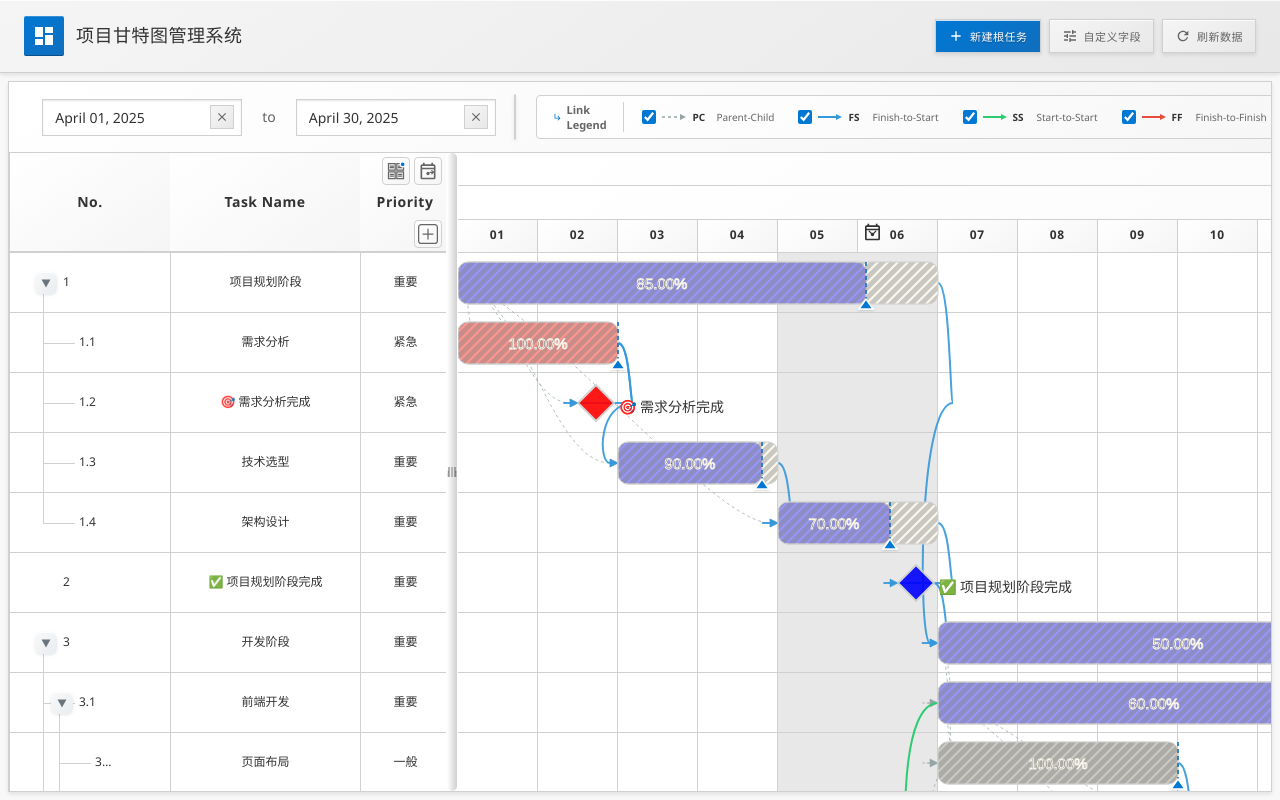
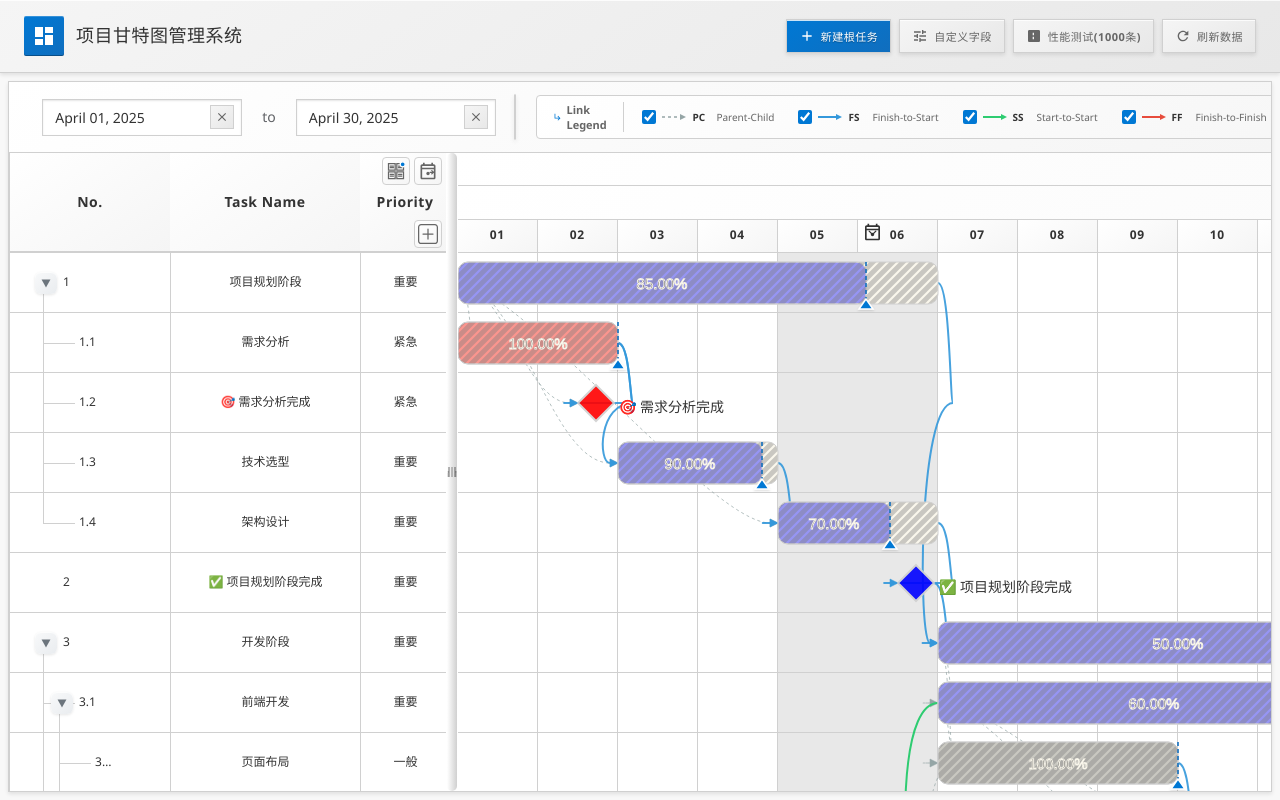
Before and after one commit to lee576/vue3-gantt, a Vue app: page / in a window 1280 px wide. Built offline with nearby package versions, Linux system fonts and the light colour scheme.

Commit message:
feat(gantt): 添加性能测试模式切换功能并优化虚拟滚动渲染逻辑

```diff
--- a/src/App.vue
+++ b/src/App.vue
@@ -22,6 +22,13 @@
               d="M3 17v2h6v-2H3zM3 5v2h10V5H3zm10 16v-2h8v-2h-8v-2h-2v6h2zM7 9v2H3v2h4v2h2V9H7zm14 4v-2H11v2h10zm-6-4h2V7h4V5h-4V3h-2v6z" />
           </svg>
           自定义字段
+        </button>
+        <button class="metro-btn" @click="togglePerformanceTest">
+          <svg width="16" height="16" viewBox="0 0 24 24" fill="currentColor">
+            <path
+              d="M19 3H5c-1.1 0-2 .9-2 2v14c0 1.1.9 2 2 2h14c1.1 0 2-.9 2-2V5c0-1.1-.9-2-2-2zm-7 14h-2v-4h2v4zm0-6h-2V7h2v4z" />
+          </svg>
+          {{ isPerformanceTest ? '切换正常数据' : '性能测试(1000条)' }}
         </button>
         <button class="metro-btn" @click="refreshData">
           <svg width="16" height="16" viewBox="0 0 24 24" fill="currentColor">
@@ -76,11 +83,14 @@ import { useMessage } from './composables/useMessage';
 import { useCustomFields } from './composables/useCustomFields';
 import { useTaskManagement } from './composables/useTaskManagement';
 import { taskApi } from './services/taskApi';
-import { getMockResponse } from './mock/mockData';
+import { getMockResponse, getPerformanceTestResponse } from './mock/mockData';
 
 // 初始化 Composables
 const messageToast = useMessage();
 const customFieldsManagement = useCustomFields();
+
+// 性能测试模式
+const isPerformanceTest = ref(false);
 
 // 定义数据配置
 const dataConfig = ref<DataConfig>({
@@ -235,6 +245,21 @@ const refreshData = async () => {
   }
 };
 
+// 切换性能测试模式
+const togglePerformanceTest = async () => {
+  isPerformanceTest.value = !isPerformanceTest.value;
+  try {
+    const startDate = dataConfig.value.queryStartDate || dayjs().startOf('month').format('YYYY-MM-DD');
+    const endDate = dataConfig.value.queryEndDate || dayjs().endOf('month').format('YYYY-MM-DD');
+    await eventConfig.value.queryTask(startDate, endDate);
+    const modeText = isPerformanceTest.value ? '性能测试模式' : '正常数据模式';
+    messageToast.showMessage(`已切换到${modeText}`, 'success');
+  } catch (error) {
+    console.error('切换模式失败:', error);
+    messageToast.showMessage('切换失败，请稍后重试', 'error');
+  }
+};
+
 // 定义事件配置
 const eventConfig = ref<EventConfig>({
   addRootTask: () => {
@@ -265,8 +290,7 @@ const eventConfig = ref<EventConfig>({
     dataConfig.value.queryStartDate = queryStart;
     dataConfig.value.queryEndDate = queryEnd;
 
-    // 使用导入的 mock 数据
-    const mockResponse = getMockResponse();
+    const mockResponse = isPerformanceTest.value ? getPerformanceTestResponse() : getMockResponse();
 
     dataConfig.value.dataSource = customFieldsManagement.processTasksWithCustomFields(mockResponse.tasks);
     dataConfig.value.dependencies = mockResponse.dependencies;
--- a/src/components/gantt/composables/PerformanceConfig.ts
+++ b/src/components/gantt/composables/PerformanceConfig.ts
@@ -51,7 +51,7 @@ export const PerformanceConfig = {
   DEBOUNCE_DELAY: 300,
 
   // 虚拟滚动：上下缓冲区的行数
-  VIRTUAL_SCROLL_BUFFER: 50,
+  VIRTUAL_SCROLL_BUFFER: 30,
 
   // 是否启用虚拟滚动
   ENABLE_VIRTUAL_SCROLL: true,
@@ -66,7 +66,7 @@ export const PerformanceConfig = {
   BATCH_UPDATE_DELAY: 16, // 约60fps
 
   // 启用虚拟滚动的任务数量阈值
-  VIRTUAL_SCROLL_THRESHOLD: 20,
+  VIRTUAL_SCROLL_THRESHOLD: 100,
 
   // 是否使用CSS网格背景替代cell div
   USE_CSS_GRID_BACKGROUND: true,
--- a/src/components/gantt/links/TaskLinks.vue
+++ b/src/components/gantt/links/TaskLinks.vue
@@ -12,7 +12,48 @@
       overflow: 'visible'
     }"
   >
-    <!-- 渲染所有连线 -->
+    <!-- 虚拟滚动：只渲染可见区域的连线 -->
+    <template v-if="useVirtualScroll">
+      <g v-for="link in visibleLinks" :key="link.id">
+        <!-- 连线路径 -->
+        <path
+          :d="link.path"
+          :stroke="getLinkStyle(link.type).color"
+          :stroke-width="getLinkStyle(link.type).width"
+          :stroke-dasharray="getLinkStyle(link.type).dashArray"
+          fill="none"
+          :class="['task-link', link.type, {
+            'dash-animated': isDashedLine(link.type) && linkConfig.enableDashAnimation
+          }]"
+          :style="getDashAnimationStyle(link)"
+        />
+
+        <!-- 箭头 -->
+        <polygon
+          v-if="linkConfig.showArrow && link.arrowPoints && link.arrowPoints.length > 0"
+          :points="link.arrowPoints"
+          :fill="getLinkStyle(link.type).color"
+          :stroke="getLinkStyle(link.type).color"
+          :stroke-width="0.5"
+          class="task-link-arrow"
+        />
+
+        <!-- 连线标签（可选） -->
+        <text
+          v-if="link.label && linkConfig.showLabels"
+          :x="link.labelX"
+          :y="link.labelY"
+          :fill="linkConfig.labelColor"
+          :font-size="linkConfig.labelFontSize"
+          text-anchor="middle"
+          class="task-link-label"
+        >
+          {{ link.label }}
+        </text>
+      </g>
+    </template>
+    <!-- 普通模式：渲染所有连线 -->
+    <template v-else>
       <g v-for="link in links" :key="link.id">
         <!-- 连线路径 -->
         <path
@@ -50,14 +91,16 @@
           {{ link.label }}
         </text>
       </g>
+    </template>
   </svg>
 </template>
 
 <script lang="ts">
-import { defineComponent, watch, ref, onMounted, onUnmounted } from 'vue';
+import { defineComponent, watch, ref, onMounted, onUnmounted, computed } from 'vue';
 import { store } from '../state/Store';
 import { LinkType, LinkPathType, type LinkConfig, type TaskLink } from '../types/Types';
 import { linkDataManager } from '../composables/LinkConfig';
+import { PerformanceConfig } from '../composables/PerformanceConfig';
 
 
 
@@ -101,6 +144,35 @@ export default defineComponent({
   },
   setup(props) {
     const links = ref<TaskLink[]>([]);
+
+    // 虚拟滚动状态
+    const scrollTop = ref(0);
+    const containerHeight = ref(0);
+
+    // 判断是否启用虚拟滚动
+    const useVirtualScroll = computed(() => {
+      return PerformanceConfig.ENABLE_VIRTUAL_SCROLL &&
+             links.value.length >= PerformanceConfig.VIRTUAL_SCROLL_THRESHOLD;
+    });
+
+    // 计算可见区域的连线
+    const visibleLinks = computed(() => {
+      if (!useVirtualScroll.value) return links.value;
+
+      const buffer = PerformanceConfig.VIRTUAL_SCROLL_BUFFER * 60; // 缓冲区像素高度
+      const viewStart = scrollTop.value - buffer;
+      const viewEnd = scrollTop.value + containerHeight.value + buffer;
+
+      return links.value.filter(link => {
+        // 检查连线是否在可见区域内
+        const sourceY = link.sourceY || 0;
+        const targetY = link.targetY || 0;
+        const minY = Math.min(sourceY, targetY);
+        const maxY = Math.max(sourceY, targetY);
+
+        return maxY >= viewStart && minY <= viewEnd;
+      });
+    });
 
     // 获取任务位置信息
     const getTaskPosition = (taskId: string) => {
@@ -830,6 +902,10 @@ export default defineComponent({
     };
 
     // 更新连线
+    let updateLinksRafId: number | null = null;
+    let lastUpdateTime = 0;
+    const UPDATE_THROTTLE = 50; // 50ms 节流
+
     // 获取所有被折叠的子任务ID集合（递归）
     const getAllCollapsedChildren = (parentId: any): Set<any> => {
       const collapsedChildren = new Set<any>();
@@ -861,6 +937,23 @@ export default defineComponent({
     };
 
     const updateLinks = () => {
+      const now = Date.now();
+      const timeSinceLastUpdate = now - lastUpdateTime;
+
+      // 节流：如果距离上次更新时间太短，则跳过
+      if (timeSinceLastUpdate < UPDATE_THROTTLE) {
+        if (updateLinksRafId) {
+          cancelAnimationFrame(updateLinksRafId);
+        }
+        updateLinksRafId = requestAnimationFrame(() => {
+          updateLinks();
+          updateLinksRafId = null;
+        });
+        return;
+      }
+
+      lastUpdateTime = now;
+
       const newLinks: TaskLink[] = [];
 
       // 获取连线类型显示配置
@@ -906,7 +999,9 @@ export default defineComponent({
                 path,
                 arrowPoints,
                 labelX: childPos.centerX,
-                labelY: childPos.centerY - 10
+                labelY: childPos.centerY - 10,
+                sourceY: parentPos.centerY,
+                targetY: childPos.centerY
               });
             }
           }
@@ -985,7 +1080,9 @@ export default defineComponent({
             arrowPoints,
             label: labelMap[dep.type] || '',
             labelX: (sourcePos.centerX + targetPos.centerX) / 2,
-            labelY: (sourcePos.centerY + targetPos.centerY) / 2 - 10
+            labelY: (sourcePos.centerY + targetPos.centerY) / 2 - 10,
+            sourceY: sourcePos.centerY,
+            targetY: targetPos.centerY
           });
         }
       });
@@ -1045,6 +1142,12 @@ export default defineComponent({
         cancelAnimationFrame(scrollRafId);
       }
       scrollRafId = requestAnimationFrame(() => {
+        // 更新虚拟滚动状态
+        const tableContent = document.querySelector('.table .content') as HTMLElement;
+        if (tableContent) {
+          scrollTop.value = tableContent.scrollTop;
+          containerHeight.value = tableContent.clientHeight;
+        }
         updateLinks();
         scrollRafId = null;
       });
@@ -1166,6 +1269,8 @@ export default defineComponent({
 
     return {
       links,
+      visibleLinks,
+      useVirtualScroll,
       updateLinks,
       getLinkStyle,
       isDashedLine,
--- a/src/mock/mockData.ts
+++ b/src/mock/mockData.ts
@@ -481,3 +481,92 @@ export const getMockResponse = (): MockResponse => {
     ]
   };
 };
+
+export const getPerformanceTestResponse = (): MockResponse => {
+  const currentMonth = dayjs().format('YYYY-MM');
+  const tasks: MockTask[] = [];
+  const dependencies: MockDependency[] = [];
+  const priorities = ['紧急', '重要', '一般', '不重要'];
+  const taskTypes = ['开发', '测试', '设计', '文档', '部署', '优化', '修复', '分析', '规划', '维护'];
+
+  const generateTasks = (parentId: string, level: number, count: number, startDateOffset: number) => {
+    const generatedTasks: MockTask[] = [];
+    for (let i = 0; i < count; i++) {
+      const taskId = `${parentId}-${i}`;
+      const taskType = taskTypes[Math.floor(Math.random() * taskTypes.length)];
+      const priority = priorities[Math.floor(Math.random() * priorities.length)];
+      const duration = Math.floor(Math.random() * 5) + 1;
+      const startDate = dayjs(`${currentMonth}-01`).add(startDateOffset + i, 'day');
+      const endDate = startDate.add(duration, 'day');
+      const progress = (Math.random() * 100).toFixed(2);
+
+      generatedTasks.push({
+        id: taskId,
+        pid: parentId,
+        taskNo: `${taskType}任务 ${i + 1}`,
+        level: priority,
+        start_date: startDate.format('YYYY-MM-DD HH:mm:ss'),
+        end_date: endDate.format('YYYY-MM-DD HH:mm:ss'),
+        job_progress: progress,
+        spend_time: null
+      });
+
+      if (level < 2 && Math.random() > 0.5) {
+        const subTasks = generateTasks(taskId, level + 1, Math.floor(Math.random() * 3) + 1, startDateOffset + i);
+        generatedTasks.push(...subTasks);
+      }
+    }
+    return generatedTasks;
+  };
+
+  const rootTaskCount = 50;
+  for (let i = 0; i < rootTaskCount; i++) {
+    const rootTaskId = `root-${i}`;
+    const startDateOffset = Math.floor(Math.random() * 20);
+    const rootTask = {
+      id: rootTaskId,
+      pid: '0',
+      taskNo: `项目 ${i + 1}`,
+      level: priorities[Math.floor(Math.random() * priorities.length)],
+      start_date: dayjs(`${currentMonth}-01`).add(startDateOffset, 'day').format('YYYY-MM-DD HH:mm:ss'),
+      end_date: dayjs(`${currentMonth}-01`).add(startDateOffset + 10, 'day').format('YYYY-MM-DD HH:mm:ss'),
+      job_progress: (Math.random() * 100).toFixed(2),
+      spend_time: null
+    };
+    tasks.push(rootTask);
+
+    const subTasks = generateTasks(rootTaskId, 1, Math.floor(Math.random() * 5) + 2, startDateOffset);
+    tasks.push(...subTasks);
+
+    if (subTasks.length > 0) {
+      dependencies.push({
+        sourceTaskId: subTasks[0].id,
+        targetTaskId: subTasks[subTasks.length - 1].id,
+        type: LinkType.FINISH_TO_START
+      });
+    }
+  }
+
+  while (tasks.length < 1000) {
+    const taskId = `extra-${tasks.length}`;
+    const taskType = taskTypes[Math.floor(Math.random() * taskTypes.length)];
+    const priority = priorities[Math.floor(Math.random() * priorities.length)];
+    const duration = Math.floor(Math.random() * 5) + 1;
+    const startDate = dayjs(`${currentMonth}-01`).add(Math.floor(Math.random() * 25), 'day');
+    const endDate = startDate.add(duration, 'day');
+    const progress = (Math.random() * 100).toFixed(2);
+
+    tasks.push({
+      id: taskId,
+      pid: '0',
+      taskNo: `${taskType}任务 ${tasks.length}`,
+      level: priority,
+      start_date: startDate.format('YYYY-MM-DD HH:mm:ss'),
+      end_date: endDate.format('YYYY-MM-DD HH:mm:ss'),
+      job_progress: progress,
+      spend_time: null
+    });
+  }
+
+  return { tasks, dependencies };
+};
```
Lines whose indentation alone changed are shown as unchanged.
